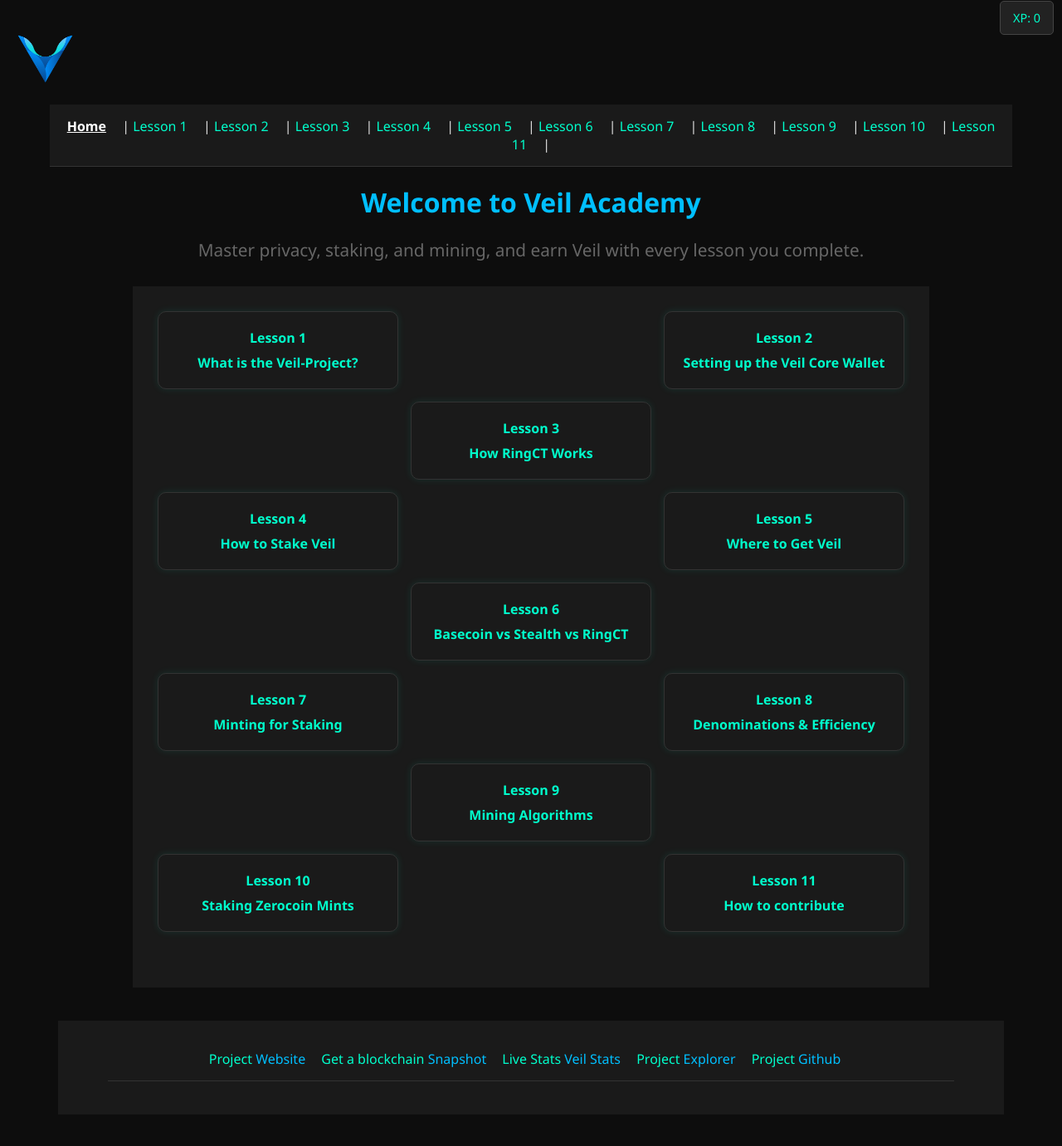
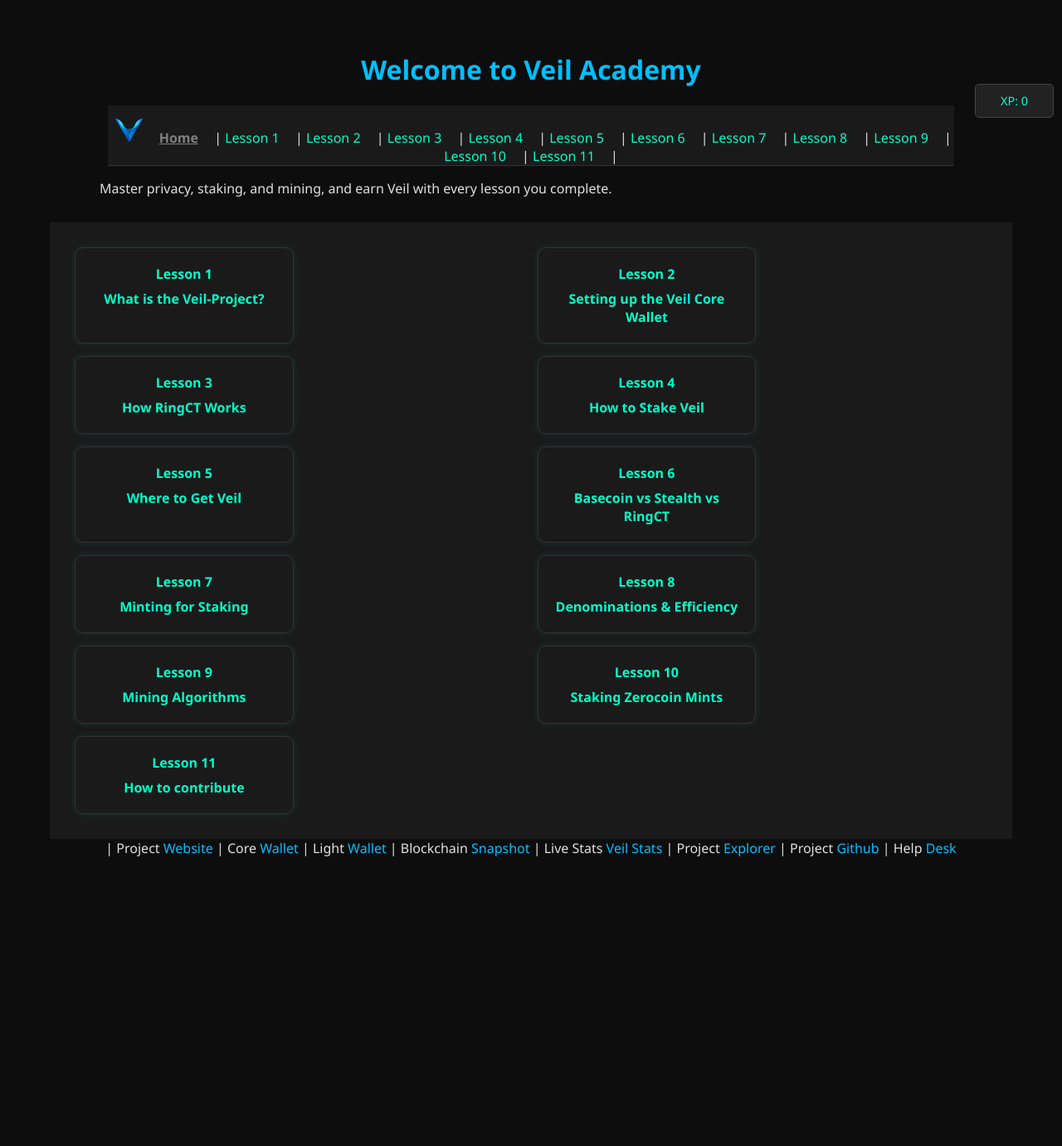
Before and after one commit to ohcee/Academy-Veil, a plain HTML site: page index.html in a window 1280 px wide. Shown: the part 9-1390 px from the top of the page at 83% size. After the commit the page ends 1092 px from the top, so only its background shows below. Drawn offline with Linux system fonts and the light colour scheme.

Commit message:
small updates

```diff
--- a/index.html
+++ b/index.html
@@ -5,9 +5,10 @@
   <link rel="stylesheet" href="style.css">
 </head>
 <body>
-  <a href="http://veil-project.com"target="_blank"><img src="veil-logo.png" alt="Veil Logo" style="height: 60px; margin-bottom: 20px;"></a>
-
+  <!--<a href="http://veil-project.com"target="_blank"><img src="veil-logo.png" alt="Veil Logo"></a> -->
+    <h1>Welcome to Veil Academy</h1>
   <nav>
+    <a href="http://veil-project.com"target="_blank"><img src="veil-logo.png" alt="Veil Logo"></a>
     <a href="index.html" class="active">Home</a> |
     <a href="lesson1.html">Lesson 1</a> |
     <a href="lesson2.html">Lesson 2</a> |
@@ -25,7 +26,6 @@
   <div id="xpBar">XP: 0</div>
 
   <div class="hero">
-    <h1>Welcome to Veil Academy</h1>
     <p class="subtitle">Master privacy, staking, and mining, and earn Veil with every lesson you complete.</p>
   </div>
 
@@ -43,9 +43,13 @@
     <a href="lesson11.html" class="lesson-card" data-lesson="lesson11_passed"><strong>Lesson 11</strong><br><span>How to contribute</span></a><br>
   </section>
 
-  <footer>
-    <nav> Project <a href="https://veil-project.com" target="_blank">Website</a> Get a blockchain <a href="https://veil.tools" target="_blank">Snapshot</a> Live Stats <a href="veil-stats.com">Veil Stats</a> Project <a href="https://explorer.veil-project.com/main">Explorer</a> Project <a href="https://github.com/Veil-Project/veil"target="_blank">Github</a></nav>
-  </footer>
-
 </body>
+<footer>| Project <a href="https://veil-project.com" target="_blank">Website</a>
+      | Core <a href="https://github.com/Veil-Project/veil/releases"target="_blank">Wallet</a>
+      | Light <a href="https://github.com/Veil-Project/veil/releases" target="_blank">Wallet</a>
+      | Blockchain <a href="https://veil.tools" target="_blank">Snapshot</a>
+      | Live Stats <a href="https://veil-stats.com" target="_blank">Veil Stats</a>
+      | Project <a href="https://explorer.veil-project.com/main" target="_blank">Explorer</a>
+      | Project <a href="https://github.com/Veil-Project/veil"target="_blank">Github</a>
+      | Help <a href="https://veil.freshdesk.com/support/home"target="_blank">Desk</a></footer>
 </html>
--- a/style.css
+++ b/style.css
@@ -23,12 +23,14 @@
 
 nav {
   background-color: #1a1a1a;
-  padding: 15px;
+  /*padding: 15px;
   margin-bottom: 20px;
+  margin-top:  20px;;*/
   border-bottom: 1px solid #333;
   text-align: center;
-  margin-left: 40px;
-  margin-right: 40px;
+  margin-left: 110px;
+  margin-right: 110px;
+  background-size:auto;
 }
 
 nav a {
@@ -39,15 +41,21 @@
 
 nav a:hover {
   text-decoration: underline;
+  transform: translateY(-3px);
+  box-shadow: 0 0 15px rgba(0, 255, 204, 0.25);
+  background-color: #222;
 }
 
 form {
   margin-top: 20px;
+  margin-left: 100px;
   background-color: #1a1a1a;
   padding: 20px;
   border-radius: 10px;
   border: 1px solid #333;
-  max-width: fit-content;
+  max-width: max-content;
+  text-align: center;
+
 }
 
 input[type="radio"], input[type="text"] {
@@ -74,31 +82,33 @@
 }
 
 nav a.active {
-  color: #ffffff;
+  color: grey;
   font-weight: bold;
   text-decoration: underline;
 }
 
-#xpBar {
+ #xpBar {
   position: fixed;
   top: 10px;
   right: 10px;
   background: #222;
-  padding: 10px 15px;
+  padding: 10px 30px;
   border: 1px solid #444;
   border-radius: 5px;
   font-size: 0.9em;
   color: #00ffcc;
+  margin-top: 100px;
 }
 
 .hero {
     margin-bottom: 30px;
-}
+} ****/
 
-hero h1 {
+/*hero h1 {
   font-size: 2.4em;
   margin-bottom: 0.2em;
-}
+  color: #00ffcc;
+}*/
 
 .subtitle {
   font-size: 1.3em;
@@ -111,7 +121,7 @@
   display: grid;
   grid-template-columns: repeat(auto-fit, minmax(220px, 1fr));
   gap: 15px;
-  max-width: 900px;
+  max-width: 1100px;
   margin: 0 auto;
   padding: 0;
 }
@@ -141,13 +151,8 @@
 }
 
 footer {
-  margin-top: 40px;
-  margin-left: 50px;
-  margin-right: 50px;
-  font-size: 16px;;
-  color: #00ffcc;
-  background-color: #1a1a1a;
-  padding: 20px;
+  text-align: center;
+  padding: auto;
 }
 
 footer a {
@@ -171,5 +176,26 @@
 }
 
 p {
-    text-align: justify;
+  text-align: justify;
+  margin-left: 100px;
+  margin-right: 100px;
 }
+
+ul {
+    margin-left: 100px;
+    margin-right: 100px;
+}
+
+img {
+  height: 30px;
+  margin-left: 5px;
+  padding-top: 15px;
+}
+
+h3 {
+  margin-left: 100px;
+}
+
+li {
+  margin-left: 100px;
+}
```
Also changed, not shown: lesson10.html (+2 -2 lines), lesson7.html (+1 -1 lines).
